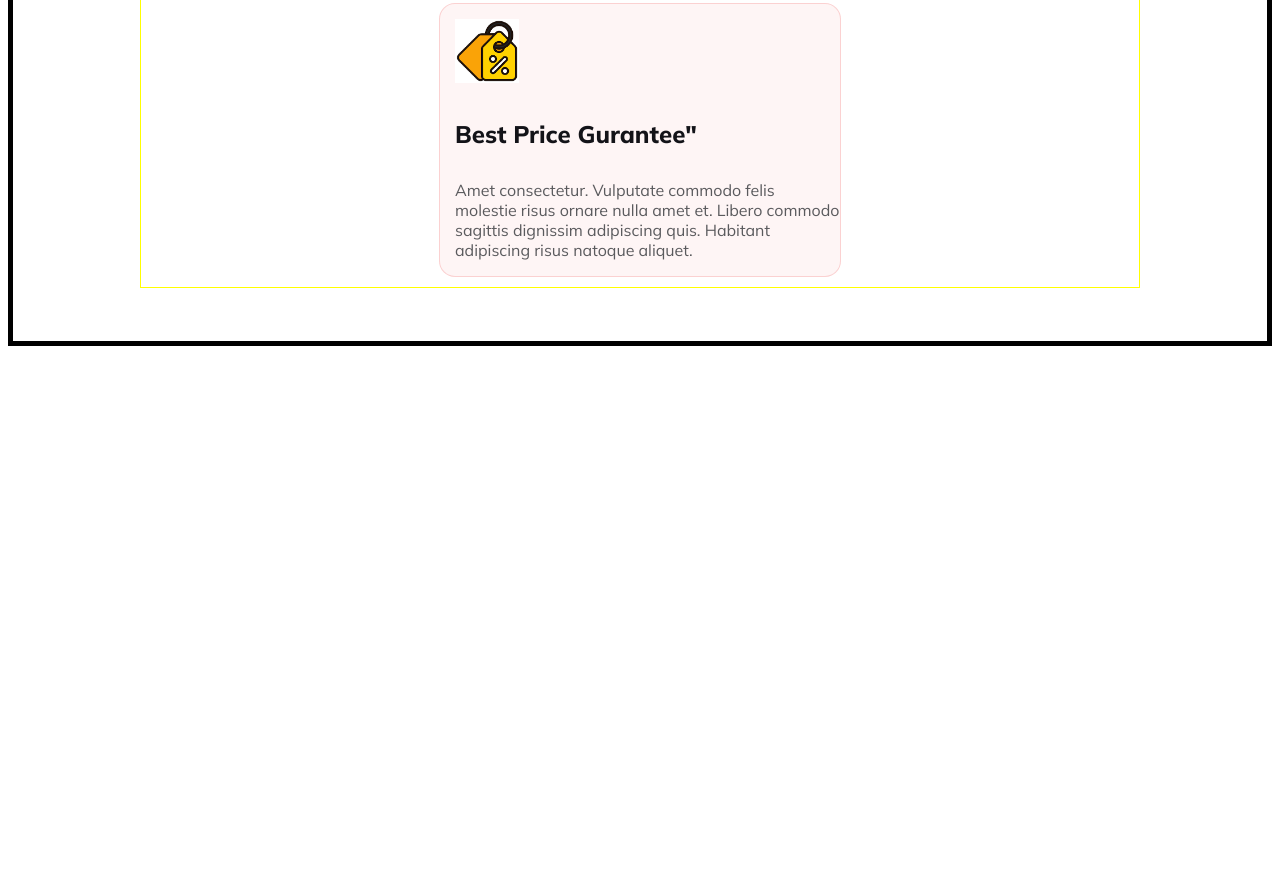
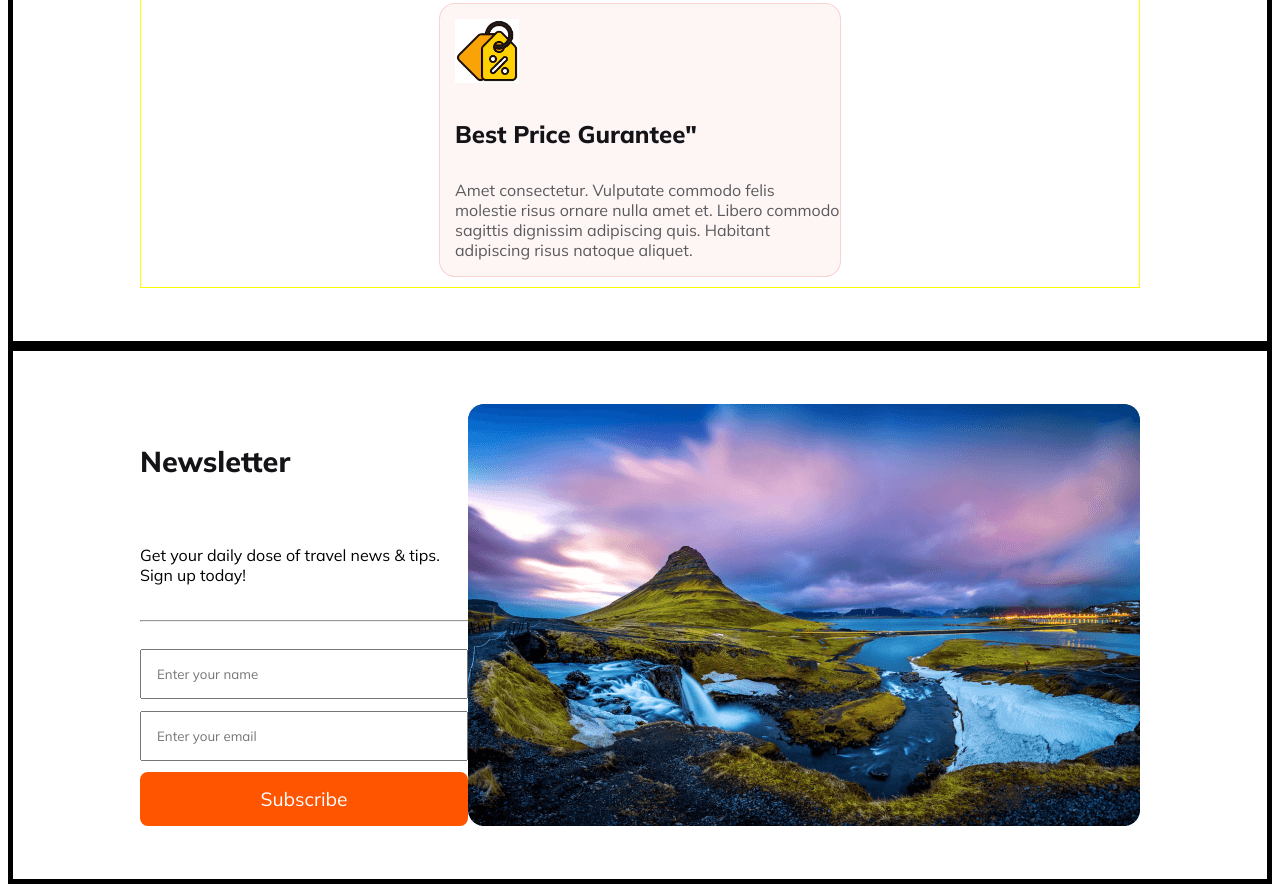
Before and after one commit to ronbirahman/verizon, a plain HTML site: page index.html in a window 1280 px wide. Shown: the part 3273-4165 px from the top of the page. Before the commit the page ends 3627 px from the top, so only its background shows below. Drawn offline with Linux system fonts and the light colour scheme.

Commit message:
Newsletter added

```diff
--- a/design.css
+++ b/design.css
@@ -379,3 +379,53 @@ img-2{
     font-size: 1rem;
     font-weight: 400;
 }
+
+/**---------------------------------Newsletter-----------**/
+
+.newsletter {
+    display: flex;
+    justify-content: space-between;
+    padding: 53px 127px 53px 127px;
+    border: 5px solid black;
+
+}
+
+.newsletter-text-1 {
+    display: flex;
+    flex-direction: column;
+    justify-content: space-between;
+}
+.newsletter-text-1 h4 {
+    color: #131318;
+    font-size: 1.8rem;
+    font-weight: 800;
+}
+
+newsletter-text-1 P {
+    color:#5A5A5D;
+    font-size: 1.2rem;
+    font-weight: 400;
+}
+
+hr {
+    width: 100%;
+    color: #5A5A5D;
+    margin-bottom: 15px;
+}
+.newsletter-input {
+    padding: 15px;
+}
+
+.button-3 {
+    padding: 15px;
+    text-align: center;
+    font-size: 1.2rem;
+    color: white;
+    border-radius: 8px;;
+    background-color: #FF5400;
+    border-style: none;
+}
+.newsletter-img {
+    width: 672px;
+    height: 422px;
+}
--- a/index.html
+++ b/index.html
@@ -126,6 +126,21 @@
             </div>
         </div>
 
+        <div class="newsletter">
+            <div class="newsletter-text-1">
+                <h4> Newsletter</h4>
+                <p>Get your daily dose of travel news & tips. Sign up today!</p>
+                <hr>
+                <input class="newsletter-input" type="text" placeholder="Enter your name">
+                <input class="newsletter-input" type="email" placeholder="Enter your email">
+                <button class="button-3">Subscribe</button>
+            </div>
+            <div class="newsletter-img">
+               <img src="/images/Rectangle 8 (1).png" alt="">
+            </div>
+
+        </div>
+
 
     </main>
     <footer>
```
